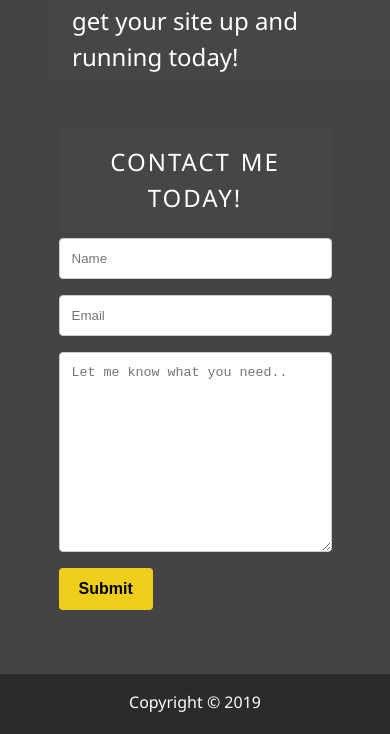
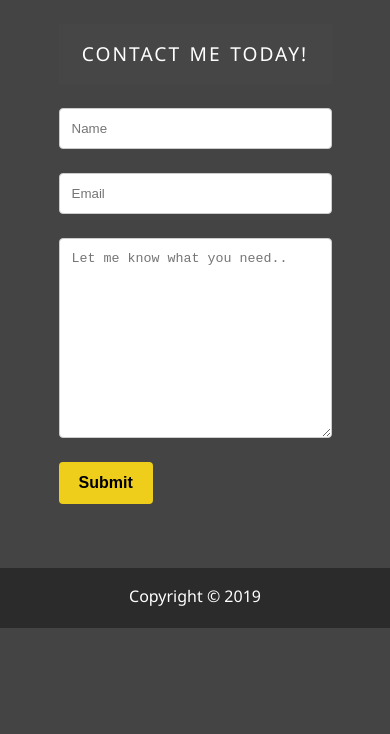
Before and after one commit to SpyrosKo/m_portfolio, a website: page dist/contact.html in a window 390 px wide. Shown: the part 294-1028 px from the top of the page. After the commit the page ends 922 px from the top, so only its background shows below. Drawn offline with Linux system fonts and the light colour scheme.

Commit message:
Portfolio completed design for now

```diff
--- a/scss/_config.scss
+++ b/scss/_config.scss
@@ -4,10 +4,6 @@ $show-home-image: true;
 $home-image: url(../img/background.jpg);
 $background-opacity: 0.9;
 $main-font: rgb(236, 236, 236);
-
-// Powdered Sugar (#F1F4FFFF) and Silver (#A2A2A1FF);
-// Black (#000000FF) and White (#FFFFFFFF);
-
 
 // Set Text Color
 @function set-text-color($color) {
--- a/scss/_menu.scss
+++ b/scss/_menu.scss
@@ -127,7 +127,6 @@
     }
 }
 
-
 //Delay Each Nav Item Slide by 0.1s
 @for $x from 1 through 4 {
     .nav-item:nth-child(#{$x}) {
--- a/scss/_mobile.scss
+++ b/scss/_mobile.scss
@@ -1,64 +1,45 @@
-// Widescreens
+// WIDESCREENS
 @include mediaXl {
+
+    // CONTACT PAGE
+
     .projects {
         grid-template-columns: repeat(3, 1fr);
     }
 }
 
-// Desktops and Laptops
+// DESKTOP / LAPTOPS
 @include mediaLg {
+
+    #contact {
+        .contact-form {
+            form {
+
+                input[type=text],
+                select,
+                textarea {
+                    width: 100%;
+                    padding: 12px;
+                    border: 1px solid #ccc;
+                    border-radius: 4px;
+                    box-sizing: border-box;
+                    margin-top: 6px;
+                    margin-bottom: 5rem;
+                    resize: vertical;
+                }
+            }
+        }
+    }
+
     .projects {
         grid-template-columns: repeat(3, 1fr);
     }
 }
 
-// Tablets and small Laptops
+// TABLETS / SMALL LAPTOPS
 @include mediaMd {
-    #about {
-        align-items: center;
-        text-align: center;
 
-        .lg-heading {
-            margin: auto;
-            font-size: 5rem;
-        }
-
-        .sm-heading {
-            margin: 1.8em auto;
-            // margin-bottom: 2em;
-            line-height: 1.3;
-        }
-
-        .about-info {
-            display: block;
-            grid-template-areas:
-                'bioimage'
-                'bio';
-            grid-template-columns: 1fr;
-            padding-top: 1rem;
-
-            .bio-image {
-                grid-area: bioimage;
-                margin-bottom: 1.5rem;
-            }
-
-            .bio {
-                grid-area: bio;
-                margin: 0 auto;
-                text-align: left;
-            }
-        }
-
-        .icons {
-            align-items: center;
-            margin: 0;
-        }
-
-        .projects {
-            grid-template-columns: repeat(2, 1fr);
-        }
-    }
-
+    // HEADER
     header {
 
         ul.menu-nav,
@@ -95,26 +76,137 @@
             }
         }
     }
+
+    // ABOUT PAGE
+    #about {
+        align-items: center;
+        text-align: center;
+
+        .lg-heading {
+            margin: auto;
+            font-size: 5rem;
         }
 
-// Smartphones
+        .sm-heading {
+            margin: 1.8em auto;
+            // margin-bottom: 2em;
+            line-height: 1.3;
+        }
+
+        .about-info {
+            display: block;
+            grid-template-areas:
+                'bioimage'
+                'bio';
+            grid-template-columns: 1fr;
+            padding-top: 1rem;
+
+            .bio-image {
+                grid-area: bioimage;
+                margin-bottom: 1.5rem;
+            }
+
+            .bio {
+                font-size: 1.3rem;
+                grid-area: bio;
+                line-height: 2.1rem;
+                margin: 0 auto;
+                text-align: left;
+            }
+        }
+
+        .icons {
+            align-items: center;
+            margin: 0;
+        }
+    }
+
+    // WORK PAGE
+    #work {
+        .projects {
+            grid-template-columns: repeat(2, 1fr);
+
+            .item {}
+        }
+    }
+
+    // CONTACT
+    main {
+        &#contact {
+            .contact-form {
+                form {
+
+                    input[type=text],
+                    select,
+                    textarea {
+                        width: 100%;
+                        padding: 12px;
+                        border: 1px solid #ccc;
+                        border-radius: 4px;
+                        box-sizing: border-box;
+                        margin-top: 6px;
+                        margin-bottom: 1.5rem;
+                        resize: vertical;
+                    }
+                }
+            }
+        }
+    }
+}
+
+// SMARTPHONES
 @include mediaSm {
 
+    // ABOUT PAGE
     #about {
         .about-info {
-
             .bio {
                 grid-area: bio;
                 margin: 0 1rem;
                 font-size: 1rem;
                 text-align: left
             }
+
             .boxes {
                 padding: 2rem 0;
             }
         }
     }
 
+    // WORK PAGE
+    #work {
+        .projects {
+            grid-template-columns: 1fr;
+
+            .item {}
+        }
+    }
+
+    // CONTACT
+    main {
+        h2 {
+            font-size: 1.2rem;
+        }
+        &#contact {
+            .contact-form {
+                form {
+
+                    input[type=text],
+                    select,
+                    textarea {
+                        width: 100%;
+                        padding: 12px;
+                        border: 1px solid #ccc;
+                        border-radius: 4px;
+                        box-sizing: border-box;
+                        margin-top: 6px;
+                        margin-bottom: 1.5rem;
+                        resize: vertical;
+                    }
+                }
+            }
+        }
+    }
 }
 
 // Smartphones min height view
@@ -126,5 +218,4 @@
     .menu-nav {
         height: 100vh;
     }
-
 }
--- a/scss/main.scss
+++ b/scss/main.scss
@@ -35,8 +35,10 @@ h3 {
 
    &.lg-heading {
       font-size: 6em;
+      line-height: 4rem;
       margin-left: .5em;
       padding-top: 7rem;
+      padding-bottom: 1rem;
    }
 
    &.sm-heading {
@@ -94,7 +96,6 @@ main {
 
 //------> ABOUT
 #about {
-
    .sm-heading {
       margin-top: 2em;
       background: rgba(73, 73, 73, 0.5);
@@ -129,7 +130,8 @@ main {
          font-size: 1.1rem;
          font-weight: 100;
          letter-spacing: 1px;
-         line-height: 28px;
+         line-height: 4rem;
+         padding-bottom: 1rem;
          width: 80%;
          word-spacing: 2px;
 
@@ -148,8 +150,6 @@ main {
    margin: 8rem 2em;
 
    .item {
-
-
       img {
          width: 100%;
          border: #fff 3px solid;
@@ -174,6 +174,7 @@ main {
 			margin: auto;
 
 			h2 {
+            margin-bottom: 1.5rem;
 				margin-top: 2em;
 				background: rgba(73, 73, 73, 0.5);
 				text-align: center;
@@ -189,7 +190,6 @@ main {
          }
 
          form {
-
             input[type=text],
             select,
             textarea {
@@ -225,8 +225,6 @@ main {
          div {
             font-size: 1.3em;
             @include easeOut;
-
-
          }
       }
    }
```
Also changed, not shown: dist/about.html, dist/contact.html, dist/css/main.css, dist/index.html, dist/work.html. Lines whose indentation alone changed are shown as unchanged.
